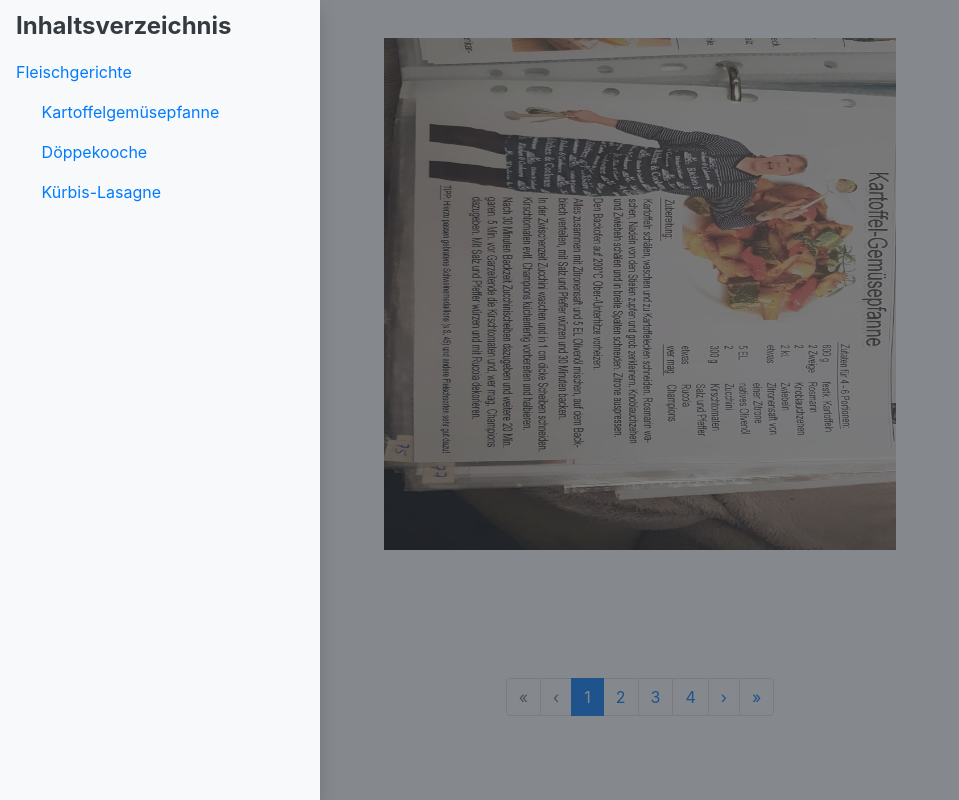
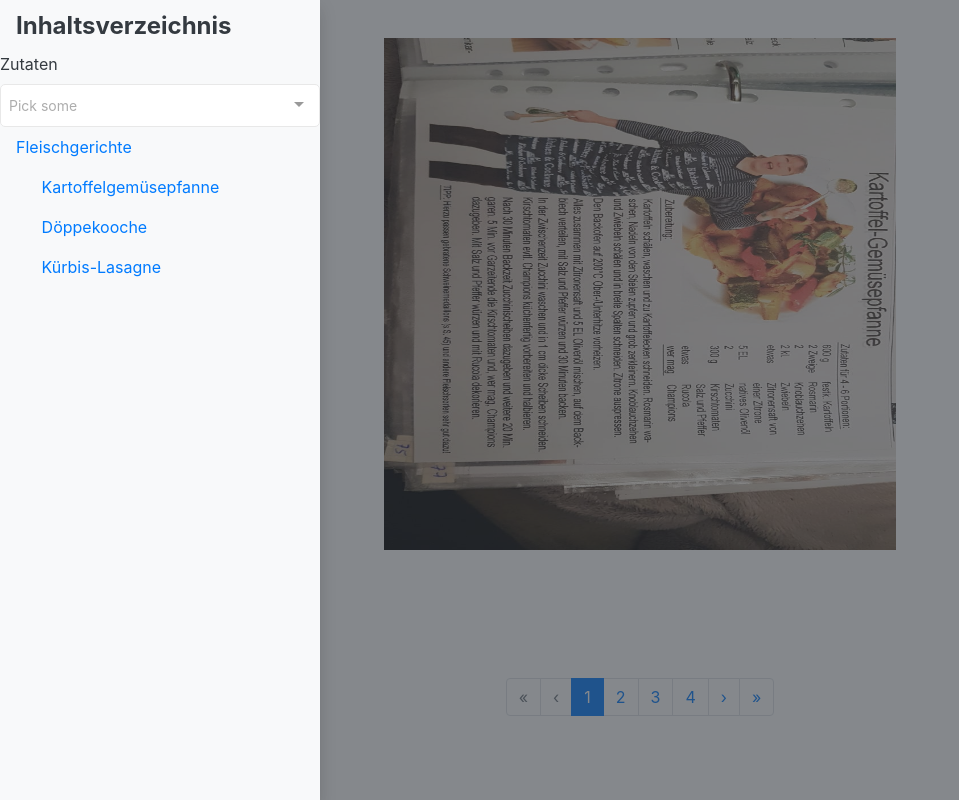
Before and after one commit to DarthSiedewurst/claudisKochbuch, a Vue app: page / in a window 1280 px wide. Both pictures are taken after a click on the button "Inhaltsverzeichnis". Shown: the whole page, without its empty margins (0-959 px from the left). Built offline with nearby package versions, Linux system fonts and the light colour scheme.

Commit message:
fully function

```diff
--- a/package.json
+++ b/package.json
@@ -15,6 +15,7 @@
     "serve": "^11.3.2",
     "vue": "^2.6.12",
     "vue-class-component": "^7.2.3",
+    "vue-multiselect": "^2.1.6",
     "vue-property-decorator": "^8.4.2",
     "vue-router": "^3.2.0",
     "vuex": "^3.4.0"
--- a/src/config/index.ts
+++ b/src/config/index.ts
@@ -28,12 +28,12 @@ const recipes: Irecipe[] = [
   {
     src: "KuerbisLasagne.jpg",
     name: "Kürbis-Lasagne",
-    zutaten: ["Pfeffer"],
+    zutaten: ["Pfeffer", "Kürbis"],
     header: false
   },
     {
     src: "KartoffelGemuesePfanne.jpg",
-    name: "Ende",
+    name: " ",
     header: true,
     visible: false
   },
--- a/src/main.ts
+++ b/src/main.ts
@@ -5,6 +5,11 @@ import store from "./store";
 import { BootstrapVue, IconsPlugin } from "bootstrap-vue";
 import "bootstrap/dist/css/bootstrap.css";
 import "bootstrap-vue/dist/bootstrap-vue.css";
+import "vue-multiselect/dist/vue-multiselect.min.css";
+import Multiselect from 'vue-multiselect';
+
+// register globally
+Vue.component('multiselect', Multiselect)
 
 // Install BootstrapVue
 Vue.use(BootstrapVue);
--- a/src/views/Home.vue
+++ b/src/views/Home.vue
@@ -2,13 +2,30 @@
   <div>
     <b-button v-b-toggle.sidebar-1>Inhaltsverzeichnis</b-button>
     <b-sidebar id="sidebar-1" title="Inhaltsverzeichnis" backdrop no-header-close shadow ref="sidebar">
+      <label class="typo__label">Zutaten</label>
+      <multiselect
+        v-model="ingredient"
+        :options="ingredients"
+        :multiple="true"
+        :close-on-select="false"
+        :clear-on-select="false"
+        placeholder="Pick some"
+        :preselect-first="false"
+        @close="shownRecipeHeaders"
+      >
+        <template slot="selection" slot-scope="{ values, search, isOpen }"
+          ><span class="multiselect__single" v-if="values.length &amp;&amp; !isOpen"
+            >{{ values.length }} Zutaten ausgewählt</span
+          ></template
+        >
+      </multiselect>
       <nav class="mb-3">
         <b-nav vertical>
           <b-nav-item
             v-for="recipe in shownRecipes"
             :class="[recipe.visible ? '' : 'hidden', recipe.header ? 'linkToHeader' : 'linkToRecipe']"
             :key="recipe.page"
-            @click="goToPage(recipe)"
+            @click="headerClicked(recipe)"
           >
             {{ recipe.name }}
           </b-nav-item>
@@ -37,6 +54,7 @@ import Bookpage from '@/components/Bookpage.vue';
   components: { Bookpage },
 })
 export default class Home extends Vue {
+  private ingredient = [];
   private currentPage = 1;
 
   private recipes = Recipes;
@@ -45,7 +63,45 @@ export default class Home extends Vue {
     return this.recipes;
   }
 
-  private goToPage(recipe: Irecipe) {
+  private get ingredients() {
+    const ingredient: string[] = [];
+    Recipes.forEach((element) => {
+      if (element.zutaten) {
+        element.zutaten.forEach((x) => {
+          if (ingredient.indexOf(x) < 0) {
+            ingredient.push(x);
+          }
+        });
+      }
+    });
+    return ingredient;
+  }
+
+  private shownRecipeHeaders() {
+    const recipes: Irecipe[] = [];
+    for (let i = 0; i < Recipes.length; i++) {
+      recipes.push(Recipes[i]);
+    }
+    if (this.ingredient.length > 0) {
+      recipes.forEach((x) => {
+        if (x.zutaten) {
+          const isInTngredient = (value: string) => x.zutaten!.includes(value);
+          const shouldShow = this.ingredient.every(isInTngredient);
+          shouldShow ? (x.visible = true) : (x.visible = false);
+        } else {
+          x.visible = false;
+        }
+      });
+    } else {
+      recipes.forEach((x) => {
+        x.visible = true;
+      });
+    }
+
+    this.recipes = recipes;
+  }
+
+  private headerClicked(recipe: Irecipe) {
     // eslint-disable-next-line @typescript-eslint/no-non-null-assertion
     let i = recipe.page!;
     if (recipe.header) {
@@ -55,7 +111,7 @@ export default class Home extends Vue {
         this.$forceUpdate();
       }
     } else {
-      //(this.$refs['sidebar'] as any).hide();
+      (this.$refs['sidebar'] as any).hide();
 
       this.currentPage = recipe.page!;
     }
```
Also changed, not shown: 1 other file (tests, documents, lock files or other folders).
